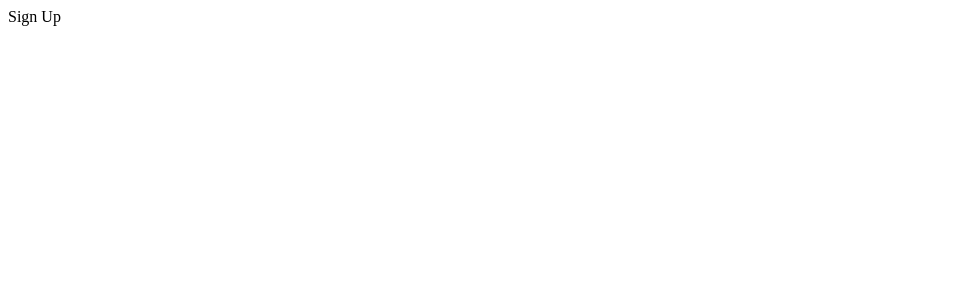
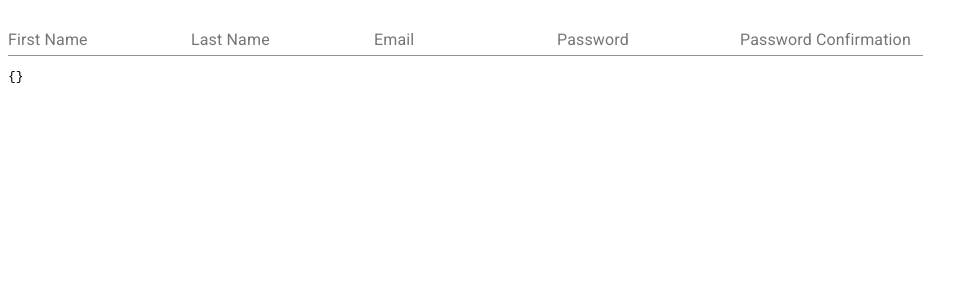
Before and after one commit to fbzr/Sauti-Marketplace-React, a React (Create React App) app in the folder react-1/: page /signup in a window 1280 px wide. Shown: the top 300 px of the page, without its empty margins (0-964 px from the left). Built offline with nearby package versions, Linux system fonts and the light colour scheme.

Commit message:
create sign up form, add fields and yup validation

```diff
--- a/react-1/src/components/SignUp.jsx
+++ b/react-1/src/components/SignUp.jsx
@@ -1,13 +1,33 @@
 import React from 'react';
-import { Form, withFormik, Field } from 'formik';
+import { Form, withFormik, useField } from 'formik';
 import * as yup from 'yup';
+import { TextField } from '@material-ui/core';
 
+// Material UI TextField with access to Formik Field's props and methods
+const MuiFormikTextField = ({ label, ...props }) => {
+    const [field, meta] = useField(props);
+    return (
+        <TextField
+            {...field}
+            {...props}
+            label={label}
+            error={meta.error && meta.touched}
+            helperText={ (meta.error && meta.touched) && meta.error }
+        />
+    )
+}
 
-const SignUpForm = () => {
+const SignUpForm = ({ values }) => {
     return (
-        <div>
-            Sign Up
-        </div>
+        <Form autoComplete='off'>
+            <MuiFormikTextField label='First Name' name='fname' id='fname' />
+            <MuiFormikTextField label='Last Name' name='lname' id='lname' />
+            <MuiFormikTextField label='Email' name='email' id='email' type='email' />
+            <MuiFormikTextField name='password' id='password' type='password' label='Password' />
+            <MuiFormikTextField name='password2' id='password2' type='password' label='Password Confirmation' />
+
+            <pre>{JSON.stringify(values, null, 2)}</pre>
+        </Form>
     )
 }
 
@@ -16,12 +36,17 @@ const SignUp = withFormik({
     mapPropToValues: () => ({
         fname: '',
         lname: '',
-        email: ''
+        email: '',
+        password: '',
+        password2: ''
     }),
+    // Create yup validation schema
     validationSchema: yup.object().shape({
-        fname: yup.string().min(2, 'First name needs to have at least 2 characters').required('First name is required'),
-        lname: yup.string().min(2, 'First name needs to have at least 2 characters').required('First name is required'),
-        email: yup.string().email().required('Email is required')
+        fname: yup.string().min(2, 'First name must have at least 2 characters').required('First name is required'),
+        lname: yup.string().min(2, 'First name must have at least 2 characters').required('First name is required'),
+        email: yup.string().email().required('Email is required'),
+        password: yup.string().min(8, 'Password must have at least 8 characters').required('Password required'),
+        password2: yup.string().oneOf([yup.ref('password'), null], 'Passwords must match')
     })
 })(SignUpForm)
 
```
